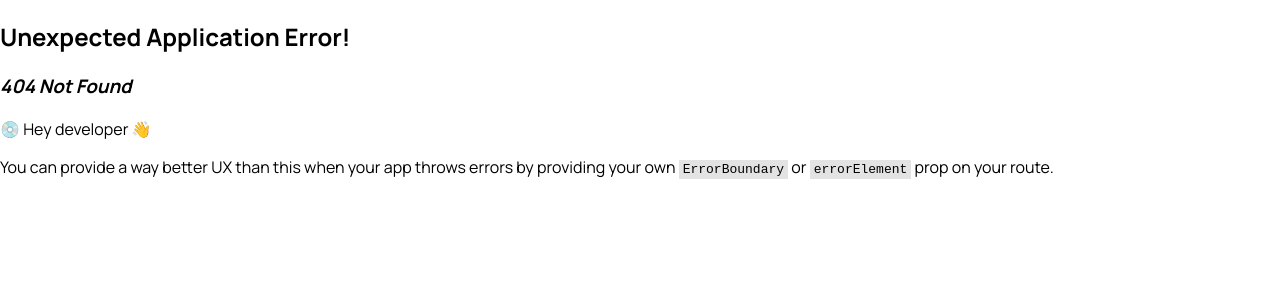
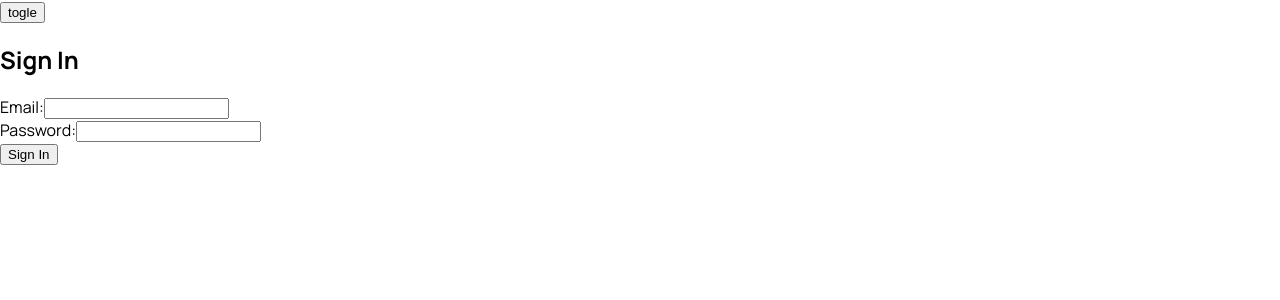
Before and after one commit to Manas0410/mansCodeShareFrontEnd, a React (Vite) app: page /test in a window 1280 px wide. Before the commit this address had no page. Shown: the top 300 px of the page. Built offline with nearby package versions, Linux system fonts and the light colour scheme.

Commit message:
login start

```diff
--- /dev/null
+++ b/src/components/login/Login.jsx
@@ -0,0 +1,20 @@
+import { useState } from "react";
+import SignInForm from "./SignIn/SignIn";
+import SignUpForm from "./SignUp/SignUp";
+
+const Login = () => {
+  const [signUpFlag, setSignUpFlag] = useState("");
+  return (
+    <>
+      <button
+        onClick={() => {
+          setSignUpFlag(!signUpFlag);
+        }}
+      >
+        togle
+      </button>
+      {signUpFlag ? <SignUpForm /> : <SignInForm />}
+    </>
+  );
+};
+export default Login;
--- /dev/null
+++ b/src/components/login/SignIn/SignIn.jsx
@@ -0,0 +1,51 @@
+import React, { useState } from "react";
+import "./SignInForm.css"; // Import your CSS file for styling
+
+const SignInForm = () => {
+  // State variables to store form input values
+  const [email, setEmail] = useState("");
+  const [password, setPassword] = useState("");
+
+  // Function to handle form submission
+  const handleSubmit = (event) => {
+    event.preventDefault();
+    // You can perform form validation and submit data to your backend here
+    console.log("Form submitted with:", { email, password });
+    // Clear form fields after submission
+    setEmail("");
+    setPassword("");
+  };
+
+  return (
+    <div className="signin-form">
+      <h2>Sign In</h2>
+      <form onSubmit={handleSubmit}>
+        <div className="form-group">
+          <label htmlFor="email">Email:</label>
+          <input
+            type="email"
+            id="email"
+            value={email}
+            onChange={(e) => setEmail(e.target.value)}
+            required
+          />
+        </div>
+        <div className="form-group">
+          <label htmlFor="password">Password:</label>
+          <input
+            type="password"
+            id="password"
+            value={password}
+            onChange={(e) => setPassword(e.target.value)}
+            required
+          />
+        </div>
+        <button type="submit" className="submit-btn">
+          Sign In
+        </button>
+      </form>
+    </div>
+  );
+};
+
+export default SignInForm;
--- /dev/null
+++ b/src/components/login/SignUp/SignUp.jsx
@@ -0,0 +1,68 @@
+import React, { useState } from "react";
+import "./SignUpForm.css"; // Import your CSS file for styling
+
+const SignUpForm = () => {
+  // State variables to store form input values
+  const [fullName, setFullName] = useState("");
+  const [email, setEmail] = useState("");
+  const [password, setPassword] = useState("");
+
+  // Function to handle form submission
+  const handleSubmit = (event) => {
+    event.preventDefault();
+    let formData = new FormData(event.target);
+    console.log(Object.fromEntries(formData.entries()));
+    // You can perform form validation and submit data to your backend here
+    // console.log("Form submitted with:", { fullName, email, password });
+    // Clear form fields after submission
+    setFullName("");
+    setEmail("");
+    setPassword("");
+  };
+
+  return (
+    <div className="signup-form">
+      <h2>Sign Up</h2>
+      <form onSubmit={handleSubmit}>
+        <div className="form-group">
+          <label htmlFor="fullName">Full Name:</label>
+          <input
+            name="name"
+            type="text"
+            id="fullName"
+            value={fullName}
+            onChange={(e) => setFullName(e.target.value)}
+            required
+          />
+        </div>
+        <div className="form-group">
+          <label htmlFor="email">Email:</label>
+          <input
+            name="mail"
+            type="email"
+            id="email"
+            value={email}
+            onChange={(e) => setEmail(e.target.value)}
+            required
+          />
+        </div>
+        <div className="form-group">
+          <label htmlFor="password">Password:</label>
+          <input
+            name="pwd"
+            type="password"
+            id="password"
+            value={password}
+            onChange={(e) => setPassword(e.target.value)}
+            required
+          />
+        </div>
+        <button type="submit" className="submit-btn">
+          Sign Up
+        </button>
+      </form>
+    </div>
+  );
+};
+
+export default SignUpForm;
--- a/src/main.jsx
+++ b/src/main.jsx
@@ -2,6 +2,7 @@ import ReactDOM from "react-dom/client";
 import { createBrowserRouter, RouterProvider } from "react-router-dom";
 import HomePage from "./components/HomePage";
 import CodeSharePage from "./components/CodeSharePage";
+import Login from "./components/login/Login";
 
 const router = createBrowserRouter([
   {
@@ -12,6 +13,10 @@ const router = createBrowserRouter([
     path: "/code",
     element: <CodeSharePage />,
   },
+  {
+    path: "/test",
+    element: <Login />,
+  },
 ]);
 
 ReactDOM.createRoot(document.getElementById("root")).render(
```
Also changed, not shown: src/components/login/SignIn/SignInForm.css (added), src/components/login/SignUp/SignUpForm.css (added).
